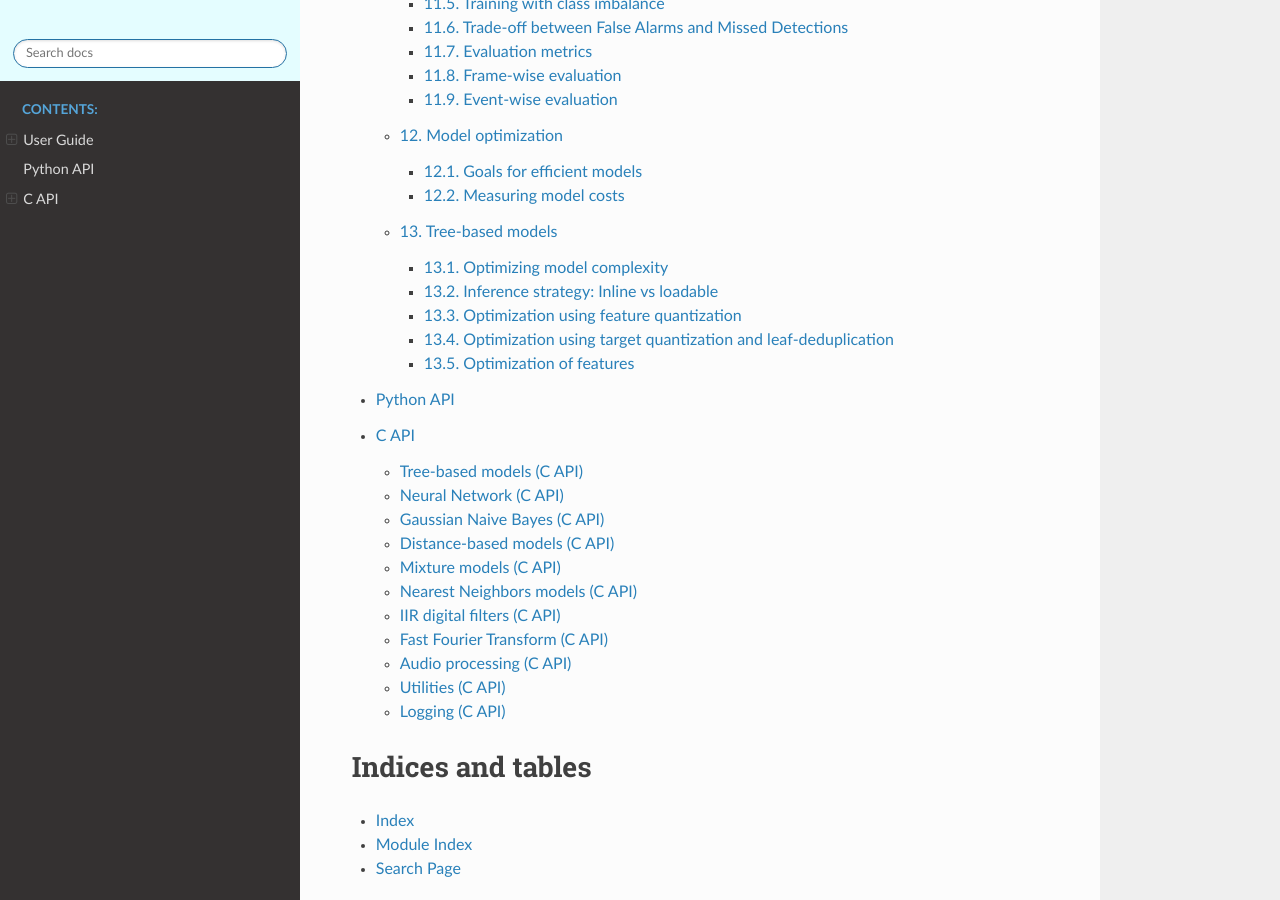
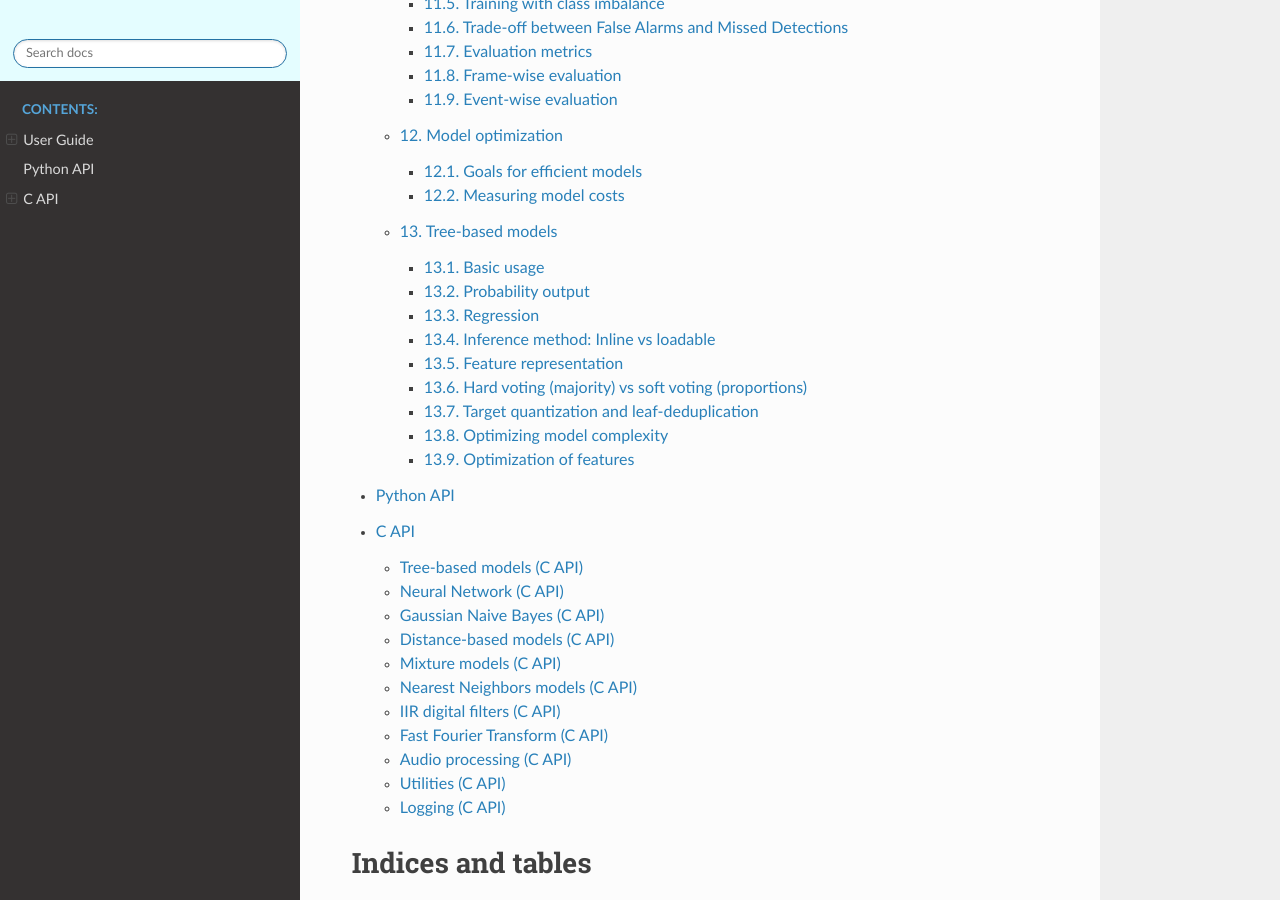
Before and after one commit to emlearn/emlearn, a Sphinx documentation site: the page built from docs/index.rst, in a window 1280 px wide and 900 px high, scrolled down 2064 px. Built offline with Sphinx 7.4.7 and the Read the Docs theme 3.1.0, drawn with Linux system fonts in a browser that asks for light colours; some of the changed lines change nothing that is shown.

Commit message:
trees: Update documentation

```diff
--- a/docs/tree_based_models.rst
+++ b/docs/tree_based_models.rst
@@ -18,23 +18,68 @@
 specific to compute-constrained environments (microcontrollers and embedded devices),
 and the techniques that emlearn implements to optimize for such usage.
 
+Basic usage
+===========================
 
-Optimizing model complexity
-===========================
-The complexity of a tree-based ensemble is a function of its width (the number of trees) and depth of the trees.
-This influences both the predictive performance and computational costs of the model.
+A trained tree-based model can be converted using ``cmodel = emlearn.convert(estimator)``,
+and the C code can be outputted using ``cmodel.save(file='mymodel.h')``.
 
-A larger model will generally have higher predictive performance, but need more CPU/RAM/storage.
-This leads to a trade-off, and different applications may chose different operating points.
-We may try to find a set of `Pareto optimal <https://en.wikipedia.org/wiki/Pareto_efficiency>`_ model alternatives.
-This is illustrated in the example :ref:`sphx_glr_auto_examples_trees_hyperparameters.py`.
+One can then use the model in C code to perform inference, using the ``predict()`` function.
+
+.. code-block:: c
+
+    // header generated with emlearn
+    #include "mymodel.h"
+
+    // To get just the predicted class
+    const int cls = mymodel_predict(features, features_length);
+
+For a complete example see :ref:`sphx_glr_auto_examples_xor.py`
 
 
-Inference strategy: Inline vs loadable
+Probability output
+===========================
+
+emlearn supports probabilities as outputs of tree-based models.
+This functionality is enabled by default, and generates a ``predict_proba()`` function.
+
+.. code-block:: c
+
+    // header generated with emlearn
+    #include "mymodel.h"
+
+    float probabilities[N_CLASSES];
+    mymodel_predict_proba(mymodel, features, features_length, probabilities, N_CLASSES)
+
+
+The generated ``predict_proba()`` functions can be disabled by passing ``include_proba=False`` to ``save()``.
+This can reduce the size of the code.
+
+Note: probabilities will have higher resolution and be more accurate if enabling soft-voting (see below).
+
+
+Regression
+===========================
+
+emlearn supports tree-based models also for regression.
+Usage is the same as for a classifier, the estimator being a regressor is deteted automatically.
+
+In this case the generated ``predict()`` function returns a float instead of an integer.
+
+.. code-block:: c
+
+    // use "loadable" strategy for regression
+    const float out = mymodel_predict(mymodel, features, features_length)
+
+
+Inference method: Inline vs loadable
 =========================================
 
 emlearn supports two different strategies for inference of tree-based models.
 These are called **inline** and **loadable**.
+
+The inference method is specified by passing the ``method`` argument can be passed to **emlearn.convert()**.
+For example ``emlearn.convert(estimator, method='inline')``.
 
 .. TODO: link to C code.
 The **loadable** option uses a ``EmlTrees`` data-structure to store the decision tree ensembles.
@@ -51,78 +96,80 @@
 the target architecture and compiler options.
 So it may need to be tested for your particular application.
 
-The ``save()`` outputs code for both the loadable and inline strategies.
-
-.. code-block:: c
-
-    // header generated with emlearn
-    #include "mymodel.h"
-
-    // use "inline" model for classification
-    const int cls = mymodel_predict(features, features_length)
-
-    // use "loadable" model for classification
-    const int cls = eml_trees_predict(mymodel, features, features_length)
-
-    // use "inline" model for classification
-    const float out = mymodel_predict(features, features_length)
-
-    // use "loadable" strategy for regression
-    const float out = eml_trees_regress1(mymodel, features, features_length)
-
-
-NOTE: this means the compiler is responsible for eliminating the version that is not used.
-Make sure you are using suitable compiler options to enable such optimization.
-
-
-The two strategies normally give identical results.
-But when combined with other optimizations (see below), they may have slight differences.
-When evaluating performance in Python, the ``method`` argument can be passed to **emlearn.convert()**.
-For example ``emlearn.convert(method='inline')``.
 
 .. TODO: link to Python module docs
 .. TODO: link to usage guide for model evaluation
 
-Optimization using feature quantization
+Feature representation
 ========================================
-The default feature representation in emlearn trees is ``float``, 32-bit floating point.
-However the **inline** inference strategy also supports using 8 and 16-bit integers.
+The default feature representation in emlearn trees is ``int16_t``, 16-bit integers.
+This is a medium precision, which has been found to give practically identical performance as 32-bit floats
+for a wide range of datasets, while having several key benefits:
 
-.. TODO: update to include loadable, when feature quantization is supported there
+- Reduces the program space and RAM space needed for the model
+- Avoids using floating-point code. Big benefit when there is no hardware FPU
+- Much faster on 8-bit and 16-bit microprocessor architectures
 
-Quite often it is acceptable to use lower precision for features,
-and this has multiple benefits.
+.. TODO: mention Quantizer module
+So by default you should ensure to scale your data to fit the range of int16 (-32,768 to +32,767).
 
-- Reduces the RAM space needed for features
-- Avoids using floating-point code. Big benefit when there is no hardware FPU
-- On 8-bit and 16-bit microprocessor architectures, model may take up less code space
-
-To use this feature, make sure all the input data is scaled to be integers that fits in 8/16/32 bits,
+The **inline** inference strategy also supports using floats, 32-bit integers or 8 bit integers.
 and set the ``dtype`` argument of ``emlearn.convert()`` to the appropriate C datatype.
 For example **emlearn.convert(model, dtype='int8')**.
+
 A complete example can be found in :ref:`sphx_glr_auto_examples_trees_feature_quantization.py`.
 
 
-Optimization using target quantization and leaf-deduplication
+Hard voting (majority) vs soft voting (proportions)
 ================================================================
 
-The leaf-nodes are the output of the trees.
-For classification this is the class index or class-probabilities,
-and for regression it is the predicted value.
+The results of individual decision trees for classification can be stored and combined in two different ways.
+
+With **hard (majority) voting**, each tree stores in the leaf nodes a single class index,
+and the ensemble returns the majority vote (the most common class).
+
+With **soft (proportion) voting**,
+each tree stores in the leaf nodes the class proportions (one value per class),
+and the ensemble returns the average over all the class proportions.
+
+Storing only the class index (majority voting) gives the smallest model,
+but it may lead to lower predictive performance.
+
+To use majority voting, pass ``leaf_bits=0`` to ``emlearn.convert()``.
+To enable soft voting, set the ``leaf_bits`` option to a value between 3 and 8.
+This determines the quantization applied to the class proportions.
+
+
+Target quantization and leaf-deduplication
+================================================================
 
 emlearn implements leaf de-duplication, such that identical leaves are only stored once across all trees.
 This can considerably reduce the storage needed for the model.
-This is particularly applicable to the **loadable** inference strategy.
 
 For majority-based voting in classifiers, the benefits of leaf-deduplication is automatic.
 This is because the leaf values is the index of different classes, which naturally a limited set.
 
+For soft voting, the amount of deduplication is affected by the leaf quantization.
+Lower number for ``leaf_bits`` will give fewer unique values, and may reduce size of the model.
+
 For regression, one needs to ensure that the targets are quantized to a small set of values.
 The best way to do this will be application specific.
 
-.. TODO: also explain probability, when that is supported
+.. TODO: link to example of quantization+leaf-deduplication
 
-.. TODO: link to example of quantization+leaf-deduplication
+
+Optimizing model complexity
+===========================
+The complexity of a tree-based ensemble is a function of its width (the number of trees) and depth of the trees.
+This influences both the predictive performance and computational costs of the model.
+
+A larger model will generally have higher predictive performance, but need more CPU/RAM/storage.
+This leads to a trade-off, and different applications may chose different operating points.
+
+Hyper-parameter tuning can be used to find a set of `Pareto optimal <https://en.wikipedia.org/wiki/Pareto_efficiency>`_ model alternatives.
+This is illustrated in the example :ref:`sphx_glr_auto_examples_trees_hyperparameters.py`.
+A basic starting point is to use ``n_estimators=10``,
+and tune the depth (using for example ``max_depth`` or ``min_samples_leaf``).
 
 
 Optimization of features
@@ -131,7 +178,7 @@
 A high-performing and computationally efficient model is dependent on good input features.
 
 Predictive performance of tree-based models is relatively robust against less-useful features.
-However they do tend to get used a bit, and may cause higher than-necessary computational costs.
+However they do tend to get used occationally, and may cause higher than-necessary computational costs (especially model size).
 Therefore it is good practice to remove features that are completely useless or redundant.
 This can be achieved with `standard feature selection <https://scikit-learn.org/stable/modules/feature_selection.html>`_ methods.
 
@@ -143,7 +190,6 @@
 where tree-based models outperform Convolutional Neural Networks.
 
 
-
 .. TODO: add Outro section
 .. TODO: include some real-world examples/applications where tree-based model have been used successfully
 .. TODO: also write about the internals of how emlearn works, and link that here
```
